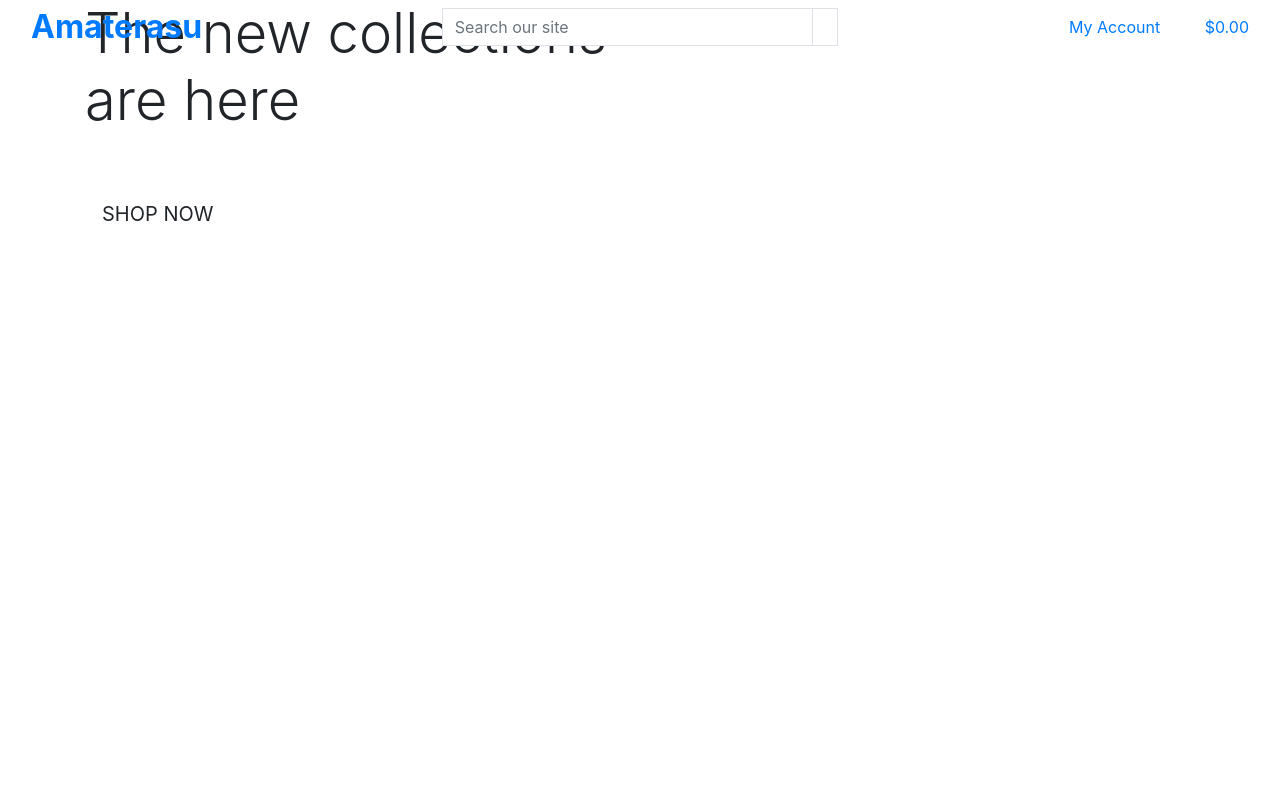
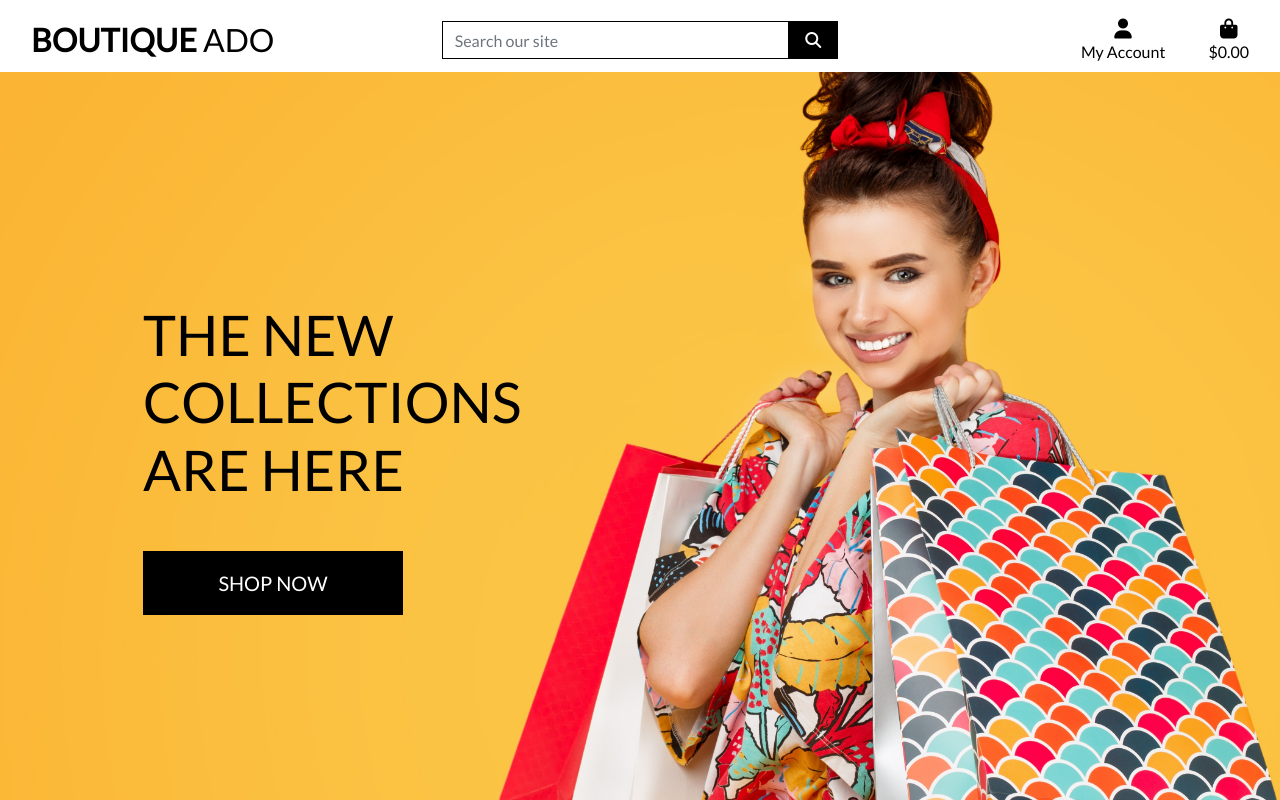
Before and after one commit to gallegodev/amaterasu_05, a Django app: page / in a window 1280 px wide. Run offline with Django 3.2, Linux system fonts and the light colour scheme; some libraries are stand-ins or nearby versions.

Commit message:
Add content and css to landing page

```diff
--- a/boutique_ado/settings.py
+++ b/boutique_ado/settings.py
@@ -147,6 +147,10 @@ USE_TZ = True
 # https://docs.djangoproject.com/en/3.2/howto/static-files/
 
 STATIC_URL = '/static/'
+STATICFILES_DIRS = (os.path.join(BASE_DIR, 'static'),)
+
+MEDIA_URL = '/media/'
+MEDIA_ROOT = os.path.join(BASE_DIR, 'media')
 
 # Default primary key field type
 # https://docs.djangoproject.com/en/3.2/ref/settings/#default-auto-field
--- a/boutique_ado/urls.py
+++ b/boutique_ado/urls.py
@@ -15,9 +15,11 @@ Including another URLconf
 """
 from django.contrib import admin
 from django.urls import path, include
+from django.conf import settings
+from django.conf.urls.static import static
 
 urlpatterns = [
     path('admin/', admin.site.urls),
     path('accounts/', include('allauth.urls')),
     path('', include('home.urls')),
-]
+] + static(settings.MEDIA_URL, document_root=settings.MEDIA_ROOT)
--- a/templates/base.html
+++ b/templates/base.html
@@ -15,12 +15,16 @@
 
     {% block corecss %}
         <link rel="stylesheet" href="https://stackpath.bootstrapcdn.com/bootstrap/4.4.1/css/bootstrap.min.css" integrity="sha384-Vkoo8x4CGsO3+Hhxv8T/Q5PaXtkKtu6ug5TOeNV6gBiFeWPGFN9MuhOf23Q9Ifjh" crossorigin="anonymous">
+        <link rel="preconnect" href="https://fonts.googleapis.com">
+        <link href="https://fonts.googleapis.com/css2?family=Lato&display=swap" rel="stylesheet">
+        <link rel="stylesheet" href="{% static 'css/base.css' %}">
     {% endblock %}
 
     {% block extra_css %}
     {% endblock %}
 
     {% block corejs %}
+        <script src="https://kit.fontawesome.com/5d4cac4169.js" crossorigin="anonymous"></script>
         <script src="https://code.jquery.com/jquery-3.4.1.slim.min.js" integrity="sha384-J6qa4849blE2+poT4WnyKhv5vZF5SrPo0iEjwBvKU7imGFAV0wwj1yYfoRSJoZ+n" crossorigin="anonymous"></script>
         <script src="https://cdn.jsdelivr.net/npm/popper.js@1.16.0/dist/umd/popper.min.js" integrity="sha384-Q6E9RHvbIyZFJoft+2mJbHaEWldlvI9IOYy5n3zV9zzTtmI3UksdQRVvoxMfooAo" crossorigin="anonymous"></script>
         <script src="https://stackpath.bootstrapcdn.com/bootstrap/4.4.1/js/bootstrap.min.js" integrity="sha384-wfSDF2E50Y2D1uUdj0O3uMBJnjuUD4Ih7YwaYd1iqfktj0Uod8GCExl3Og8ifwB6" crossorigin="anonymous"></script>
@@ -33,10 +37,10 @@
   </head>
   <body>
     <header class="container-fluid fixed-top">
-        <div class="row">
+        <div id="topnav" class="row bg-white pt-lg-2 d-none d-lg-flex">
             <div class="col-12 col-lg-4 my-auto py-1 py-lg-0 text-center text-lg-left">
                 <a href="{% url 'home' %}" class="nav-link main-logo-link">
-                    <h2 class="logo-font text-black my-0"><strong>Amaterasu</strong></h2>
+                    <h2 class="logo-font text-black my-0"><strong>Boutique</strong> Ado</h2>
                 </a>
             </div>
             <div class="col-12 col-lg-4 my-auto py-1 py-lg-0">
```
Also changed, not shown: static/css/base.css (renamed from static/base.css).
